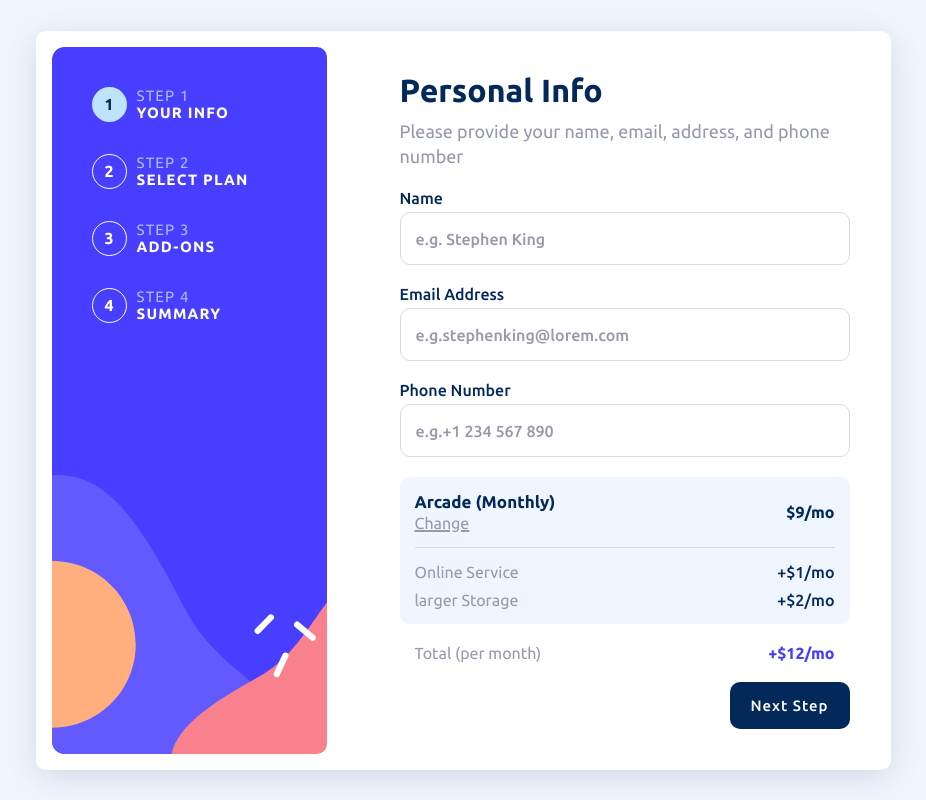
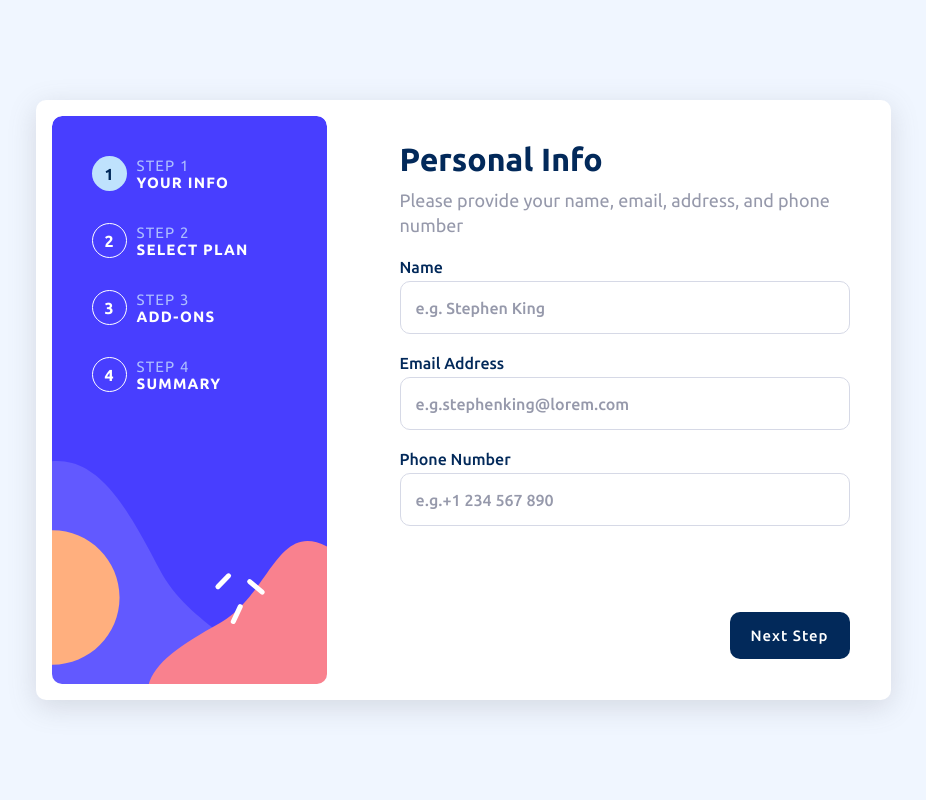
Before and after one commit to Mathitarazonad/angular-multisteps-form, an Angular app: page / in a window 1280 px wide. Shown: the whole page, without its empty margins (177-1103 px from the left). Built offline with nearby package versions, Linux system fonts and the light colour scheme.

Commit message:
Pass required props to first form step and condition to render fourth step

```diff
--- a/src/app/components/form-section/form-section.component.html
+++ b/src/app/components/form-section/form-section.component.html
@@ -3,10 +3,10 @@
     <h2>Personal Info</h2>
     <p>Please provide your name, email, address, and phone number</p>
     <form>
-      <app-first-form-step *ngIf="currentStep === 0" />
-      <app-second-form-step [dateType]='dateType' *ngIf="currentStep === 1" />
-      <app-third-form-step [dateType]='dateType' *ngIf="currentStep === 2" />
-      <app-fourth-form-step [dateType]='dateType' />
+      <app-first-form-step *ngIf='currentStep === 0' [updateFormData]='updateFormData' [resetInputErrors]='resetInputErrors' [inputErrors]='inputErrors' />
+      <app-second-form-step [dateType]='dateType' *ngIf='currentStep === 1' />
+      <app-third-form-step [dateType]='dateType' *ngIf='currentStep === 2' />
+      <app-fourth-form-step [dateType]='dateType' *ngIf='currentStep === 3' />
       <app-date-type-changer [handleDateTypeChange]='handleDateTypeChange' [dateType]='dateType' *ngIf='currentStep > 0'/>
       <div class='btns-container'>
         <button type='button' class='back-btn' *ngIf='currentStep > 0' (click)='handlePreviousStep()'>Go back</button>
```
